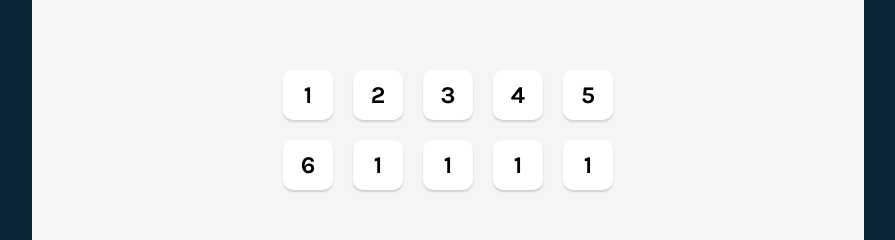
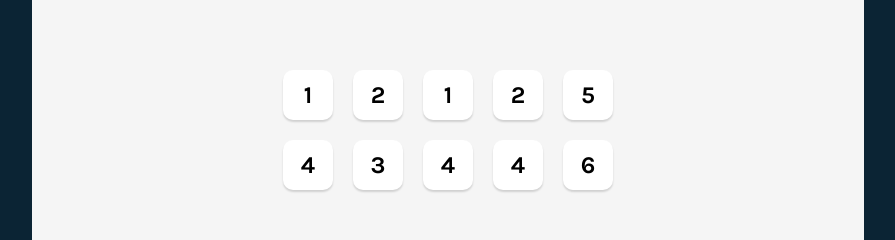
Before and after one commit to tenbite-daniel/react-tenzies-game, a React (Vite) app: page / in a window 1280 px wide. Shown: the part 234-474 px from the top of the page, without its empty margins (192-1087 px from the left). Built offline with nearby package versions, Linux system fonts and the light colour scheme.

Commit message:
Added the functionality to display the randomly generated numbers.

```diff
--- a/src/App.jsx
+++ b/src/App.jsx
@@ -2,6 +2,7 @@
 import Die from "./Die";
 
 function App() {
+    const [dice, setDice] = React.useState(allNewDice());
     function allNewDice() {
         const newDice = [];
         for (let i = 0; i < 10; i++) {
@@ -9,21 +10,11 @@
         }
         return newDice;
     }
-    alert(allNewDice());
+    const diceElements = dice.map((die) => <Die value={die} />);
+
     return (
         <main>
-            <div className="die-container">
-                <Die value="1" />
-                <Die value="2" />
-                <Die value="3" />
-                <Die value="4" />
-                <Die value="5" />
-                <Die value="6" />
-                <Die value="1" />
-                <Die value="1" />
-                <Die value="1" />
-                <Die value="1" />
-            </div>
+            <div className="die-container">{diceElements}</div>
         </main>
     );
 }
```
